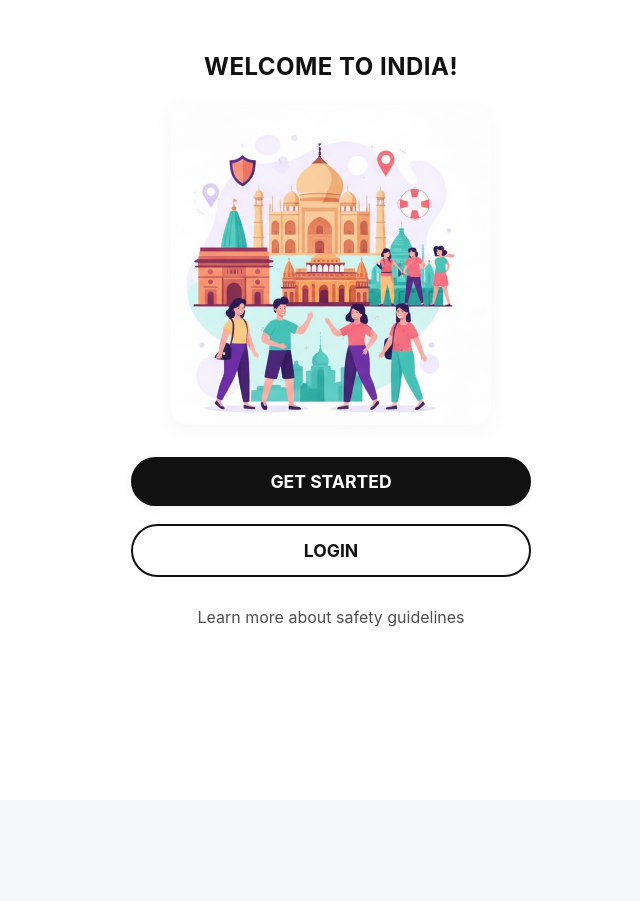
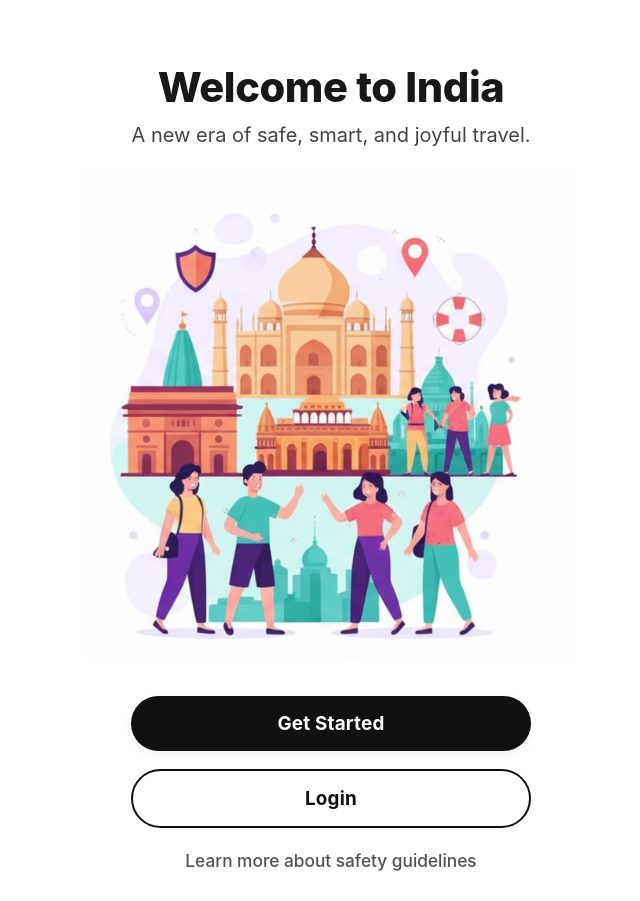
Before and after one commit to florescence-bit/TOURIST-SAFETY-APP, a React (Create React App) app: page / in a window 1280 px wide. Shown: the whole page, without its empty margins (309-949 px from the left). Before the commit the page ends 800 px from the top, so only its background shows below. Built offline with nearby package versions, Linux system fonts and the light colour scheme.

Commit message:
welocme page testing..

```diff
--- a/src/pages/Welcome.js
+++ b/src/pages/Welcome.js
@@ -3,20 +3,20 @@ import './../styles/components.css';
 import WelcomePic from '../assets/WelcomePic.png';
 
 const Welcome = ({ onGetStarted, onLogin }) => {
-	const illustration = "https://cdn.pixabay.com/photo/2017/01/31/13/14/india-2027129_1280.png";
-	return (
-		<section className="hero-figma">
-			<div className="hero-content-figma">
-				<h1 className="hero-title-figma">WELCOME TO INDIA!</h1>
-				<img src={WelcomePic} alt="India Illustration" className="hero-illustration-figma" />
-				<div className="hero-btns-figma">
-					<button className="btn figma-primary" onClick={onGetStarted}>GET STARTED</button>
-					<button className="btn figma-outline" onClick={onLogin}>LOGIN</button>
-				</div>
-				<div className="hero-guidelines-figma">Learn more about safety guidelines</div>
-			</div>
-		</section>
-	);
+  return (
+    <section className="welcome-modern-bg">
+      <div className="welcome-modern-content">
+        <h1 className="welcome-modern-title">Welcome to India</h1>
+        <p className="welcome-modern-desc">A new era of safe, smart, and joyful travel.</p>
+        <img src={WelcomePic} alt="India Welcome" className="welcome-modern-img" />
+        <div className="welcome-modern-btns">
+          <button className="btn modern-black" onClick={onGetStarted}>Get Started</button>
+          <button className="btn modern-outline" onClick={onLogin}>Login</button>
+        </div>
+        <div className="welcome-modern-guidelines">Learn more about safety guidelines</div>
+      </div>
+    </section>
+  );
 };
 
 export default Welcome;
--- a/src/styles/components.css
+++ b/src/styles/components.css
@@ -1,3 +1,291 @@
+/* Modern Premium Welcome Page Styles */
+
+.welcome-modern-bg {
+	min-height: 100vh;
+	background: #fff;
+	display: flex;
+	align-items: center;
+	justify-content: center;
+	padding: 0 16px;
+}
+
+.welcome-modern-content {
+	background: none;
+	border-radius: 0;
+	box-shadow: none;
+	padding: 30px 0 30px 0;
+	max-width: 700px;
+	width: 100%;
+	display: flex;
+	flex-direction: column;
+	align-items: center;
+	gap: 10px;
+}
+
+.welcome-modern-title {
+	font-size: 2.6rem;
+	font-weight: 800;
+	color: #181818;
+	margin-bottom: 0;
+	text-align: center;
+	letter-spacing: -0.01em;
+	line-height: 1.1;
+}
+.welcome-modern-desc {
+	font-size: 1.25rem;
+	color: #444;
+	margin: 0 0 8px 0;
+	text-align: center;
+	font-weight: 400;
+	line-height: 1.5;
+}
+.welcome-modern-img {
+	width: 70%;
+	border-radius: 0;
+	margin: 0 0 18px 0;
+	box-shadow: none;
+}
+/* Button group for Welcome page */
+.welcome-modern-btn-group {
+	display: flex;
+	flex-direction: row;
+	justify-content: center;
+	align-items: center;
+	gap: 24px;
+	width: 50px;
+	margin-top: 8px;
+}
+.welcome-modern-btns {
+	width: 400px;
+	display: flex;
+	flex-direction: column;
+	gap: 18px;
+	margin: 10px 0 0 0;
+	float: left;
+}
+.btn.modern-black {
+	background: #111;
+	color: #fff;
+	border-radius: 32px;
+	font-size: 1.18rem;
+	font-weight: 700;
+	padding: 16px 0;
+	border: none;
+	width: 100%;
+	box-shadow: 0 2px 8px rgba(0,0,0,0.07);
+	transition: background 0.2s;
+	letter-spacing: 0.01em;
+}
+.btn.modern-black:hover {
+	background: #333;
+}
+.btn.modern-outline {
+	background: #fff;
+	color: #111;
+	border: 2px solid #111;
+	border-radius: 32px;
+	font-size: 1.18rem;
+	font-weight: 700;
+	padding: 16px 0;
+	width: 100%;
+	transition: background 0.2s, color 0.2s;
+	letter-spacing: 0.01em;
+}
+.btn.modern-outline:hover {
+	background: #f6f7fb;
+	color: #333;
+}
+.welcome-modern-guidelines {
+	margin-top: 12px;
+	color: #333;
+	font-size: 1.08rem;
+	text-align: center;
+	opacity: 0.85;
+	font-weight: 500;
+}
+
+@media (max-width: 600px) {
+	.welcome-modern-bg {
+		min-height: 100vh;
+		height: 100vh;
+		display: flex;
+		align-items: center;
+		justify-content: center;
+		padding: 0;
+		overflow: hidden;
+	}
+	.welcome-modern-content {
+		max-width: 99vw;
+		padding: 24px 0 24px 0;
+		margin: 0;
+		gap: 22px;
+		height: auto;
+		display: flex;
+		flex-direction: column;
+		align-items: center;
+		justify-content: center;
+	}
+	.welcome-modern-img {
+		max-width: 90%;
+		min-width: unset;
+		border-radius: 0;
+	}
+	.welcome-modern-btn-group {
+		flex-direction: row;
+		gap: 14px;
+		margin-top: 0;
+		justify-content: center;
+		align-items: center;
+	}
+	.welcome-modern-title {
+		font-size: 1.7rem;
+	}
+	.btn.modern-black, .btn.modern-outline {
+		font-size: 1rem;
+		padding: 13px 0;
+	}
+}
+
+@media (min-width: 600px) {
+	.welcome-modern-img {
+		max-width: 520px;
+		min-width: 320px;
+	}
+	.welcome-modern-btn-group {
+		flex-direction: row;
+		gap: 24px;
+		margin-top: 8px;
+		justify-content: center;
+		align-items: center;
+	}
+}
+
+/* Professional Welcome Page Styles */
+.welcome-meditation-bg {
+	min-height: 100vh;
+	background: linear-gradient(120deg, #f6f7fb 60%, #ffe6d0 100%);
+	display: flex;
+	align-items: center;
+	justify-content: center;
+	padding: 0 16px;
+}
+
+.welcome-meditation-card {
+	background: #fff;
+	border-radius: 28px;
+	box-shadow: 0 8px 32px rgba(16,24,40,0.13);
+	padding: 40px 32px 32px 32px;
+	max-width: 410px;
+	width: 100%;
+	display: flex;
+	flex-direction: column;
+	align-items: center;
+	gap: 22px;
+	margin: 32px 0;
+}
+
+.welcome-meditation-title {
+	font-size: 2.2rem;
+	font-weight: 800;
+	color: #1a1a1a;
+	margin-bottom: 0;
+	text-align: center;
+	letter-spacing: 0.01em;
+}
+.welcome-meditation-subtitle {
+	font-size: 1.15rem;
+	color: #444;
+	margin: 0 0 10px 0;
+	text-align: center;
+	font-weight: 500;
+}
+.welcome-meditation-img {
+	width: 100%;
+	max-width: 270px;
+	border-radius: 20px;
+	margin: 0 0 14px 0;
+	box-shadow: 0 2px 16px rgba(0,0,0,0.06);
+}
+.welcome-meditation-btns {
+	width: 100%;
+	display: flex;
+	flex-direction: column;
+	gap: 16px;
+	margin: 12px 0 0 0;
+}
+.btn.meditation-black {
+	background: #111;
+	color: #fff;
+	border-radius: 32px;
+	font-size: 1.13rem;
+	font-weight: 700;
+	padding: 15px 0;
+	border: none;
+	width: 100%;
+	box-shadow: 0 2px 8px rgba(0,0,0,0.07);
+	transition: background 0.2s;
+	letter-spacing: 0.01em;
+}
+.btn.meditation-black:hover {
+	background: #333;
+}
+.btn.meditation-outline {
+	background: #fff;
+	color: #111;
+	border: 2px solid #111;
+	border-radius: 32px;
+	font-size: 1.13rem;
+	font-weight: 700;
+	padding: 15px 0;
+	width: 100%;
+	transition: background 0.2s, color 0.2s;
+	letter-spacing: 0.01em;
+}
+.btn.meditation-outline:hover {
+	background: #f6f7fb;
+	color: #333;
+}
+.welcome-meditation-guidelines {
+	margin-top: 10px;
+	color: #333;
+	font-size: 1.04rem;
+	text-align: center;
+	opacity: 0.85;
+	font-weight: 500;
+}
+
+
+@media (max-width: 700px) {
+	.welcome-meditation-bg {
+		padding: 0;
+		background: #fff;
+		min-height: 100vh;
+	}
+	.welcome-meditation-card {
+		background: none;
+		box-shadow: none;
+		border-radius: 0;
+		max-width: 100vw;
+		padding: 0 0 24px 0;
+		margin: 0;
+		gap: 18px;
+	}
+	.welcome-meditation-img {
+		max-width: 95vw;
+		border-radius: 0;
+		margin-top: 18px;
+	}
+	.welcome-meditation-title {
+		font-size: 1.5rem;
+		margin-top: 32px;
+	}
+	.welcome-meditation-subtitle {
+		font-size: 1rem;
+	}
+	.welcome-meditation-btns {
+		gap: 12px;
+	}
+}
 
 /* Figma Hero Section Styles */
 .hero-figma {
```
